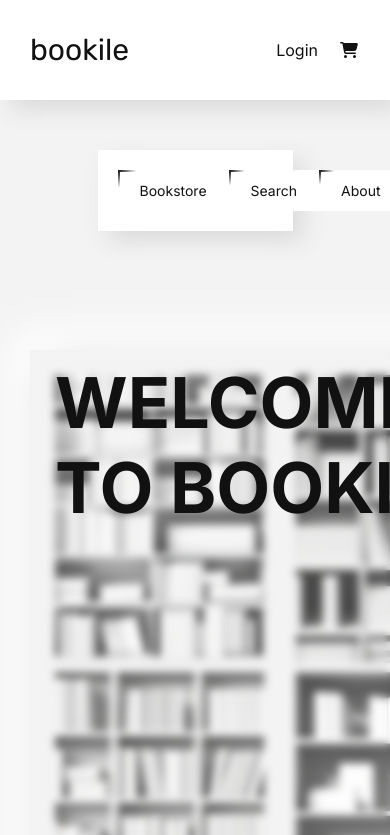
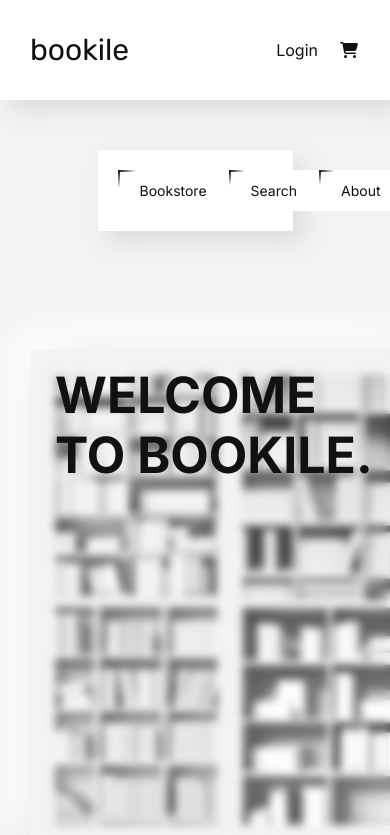
Before and after one commit to AkaPetrovic/web-bookstore-frontend, a Next.js app: page / in a window 390 px wide. Shown: the top 835 px of the page. Built offline with nearby package versions, Linux system fonts and the light colour scheme.

Commit message:
Ispravljena responzivnost na home stranici

```diff
--- a/src/app/(webstore)/cart/page.jsx
+++ b/src/app/(webstore)/cart/page.jsx
@@ -13,6 +13,7 @@ function Cart() {
   return (
     <main className={styles.cart}>
       {itemsInCart.length > 0 ? (
+        <>
           <div className={styles.items}>
             {itemsInCart.map((item, index) => (
               <div
@@ -45,10 +46,11 @@ function Cart() {
               </div>
             ))}
           </div>
+          <button className={styles.confirmButton}>Confirm purchase</button>
+        </>
       ) : (
         <h1 className={styles.emptyCartMessage}>Cart is currently empty...</h1>
       )}
-      <button className={styles.confirmButton}>Confirm purchase</button>
     </main>
   );
 }
--- a/src/app/(webstore)/cart/page.module.css
+++ b/src/app/(webstore)/cart/page.module.css
@@ -48,8 +48,8 @@
   background-color: white;
   font-size: 1.5rem;
   border: none;
-  margin: 1rem 2.5rem 0 auto;
-  padding: 0.5rem 0.7rem;
+  margin: 4rem 0 0 auto;
+  padding: 1rem 1.5rem;
   transition: all 0.1s linear;
 }
 
--- a/src/components/Hero.module.css
+++ b/src/components/Hero.module.css
@@ -114,6 +114,16 @@
   }
 }
 
+@media screen and (max-height: 1000px) {
+  .imageContainer {
+    width: 20rem;
+  }
+
+  .outline {
+    width: 40rem;
+  }
+}
+
 @media screen and (max-width: 1500px) {
   .welcomeTitleContainer {
     font-size: 3rem;
@@ -138,7 +148,7 @@
   .welcomeTitleContainer {
     font-size: 3.5rem;
     position: absolute;
-    top: 1rem;
+    top: 1.5rem;
     left: 2.5rem;
     z-index: 2;
   }
@@ -161,3 +171,17 @@
     display: block;
   }
 }
+
+@media screen and (max-width: 1150px) and (max-height: 1000px) {
+  .welcomeTitleContainer {
+    font-size: 2.5rem;
+  }
+
+  .imageContainer {
+    width: 20rem;
+  }
+
+  .outline {
+    width: 40rem;
+  }
+}
```
Lines whose indentation alone changed are shown as unchanged.
